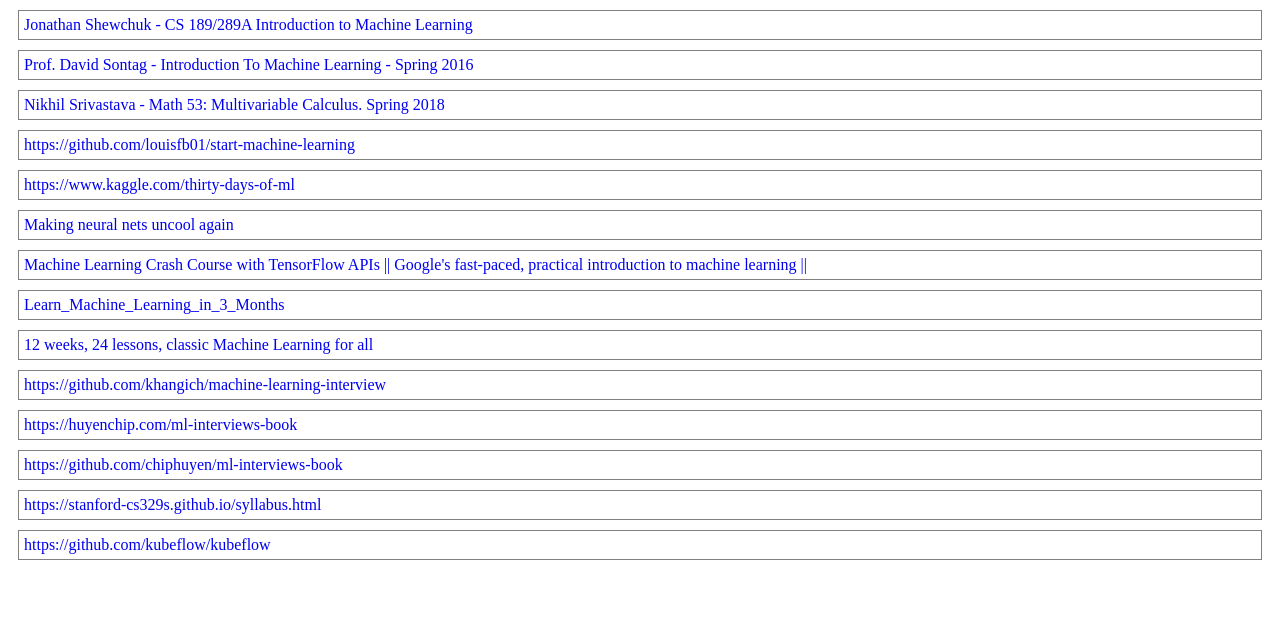
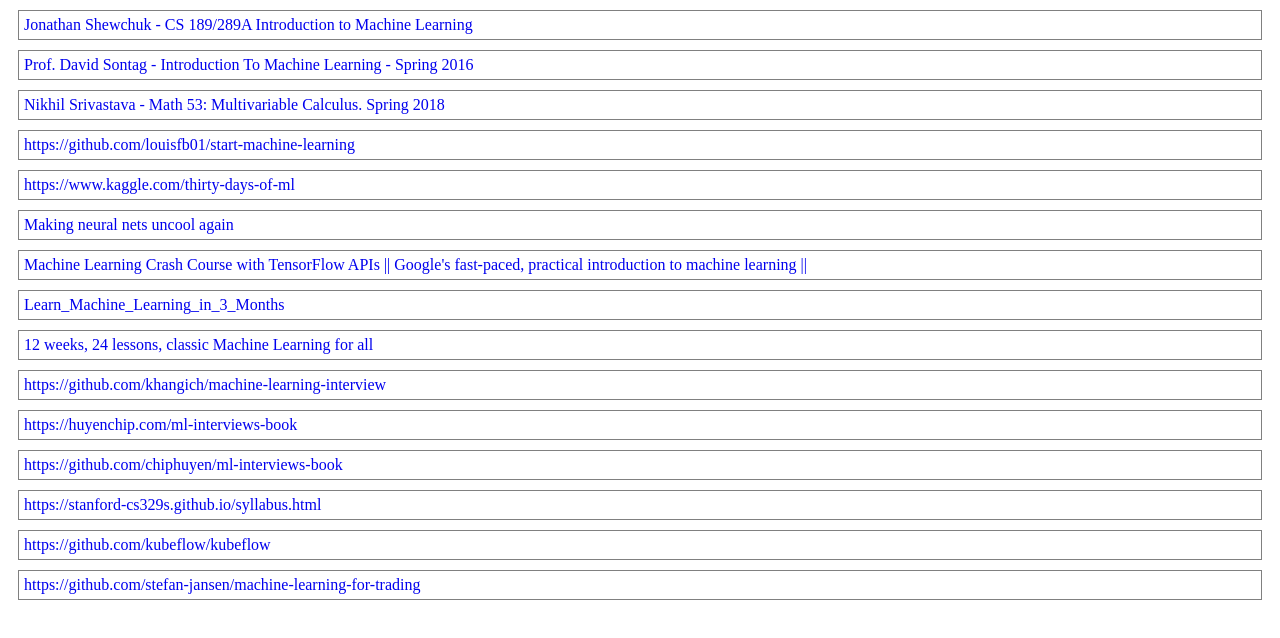
Before and after one commit to lanastasov/ai-2021, a plain HTML site: page index.html in a window 1280 px wide. Drawn offline with Linux system fonts and the light colour scheme.

Commit message:
stefan-jansen - machine-learning-for-trading

```diff
--- a/index.html
+++ b/index.html
@@ -51,6 +51,7 @@
     <a href="https://github.com/chiphuyen/ml-interviews-book">https://github.com/chiphuyen/ml-interviews-book</a>
     <a href="https://stanford-cs329s.github.io/syllabus.html">https://stanford-cs329s.github.io/syllabus.html</a>
     <a href="https://github.com/kubeflow/kubeflow">https://github.com/kubeflow/kubeflow</a>
+    <a href="https://github.com/stefan-jansen/machine-learning-for-trading">https://github.com/stefan-jansen/machine-learning-for-trading</a>
 
 </body>
 </html>
```
